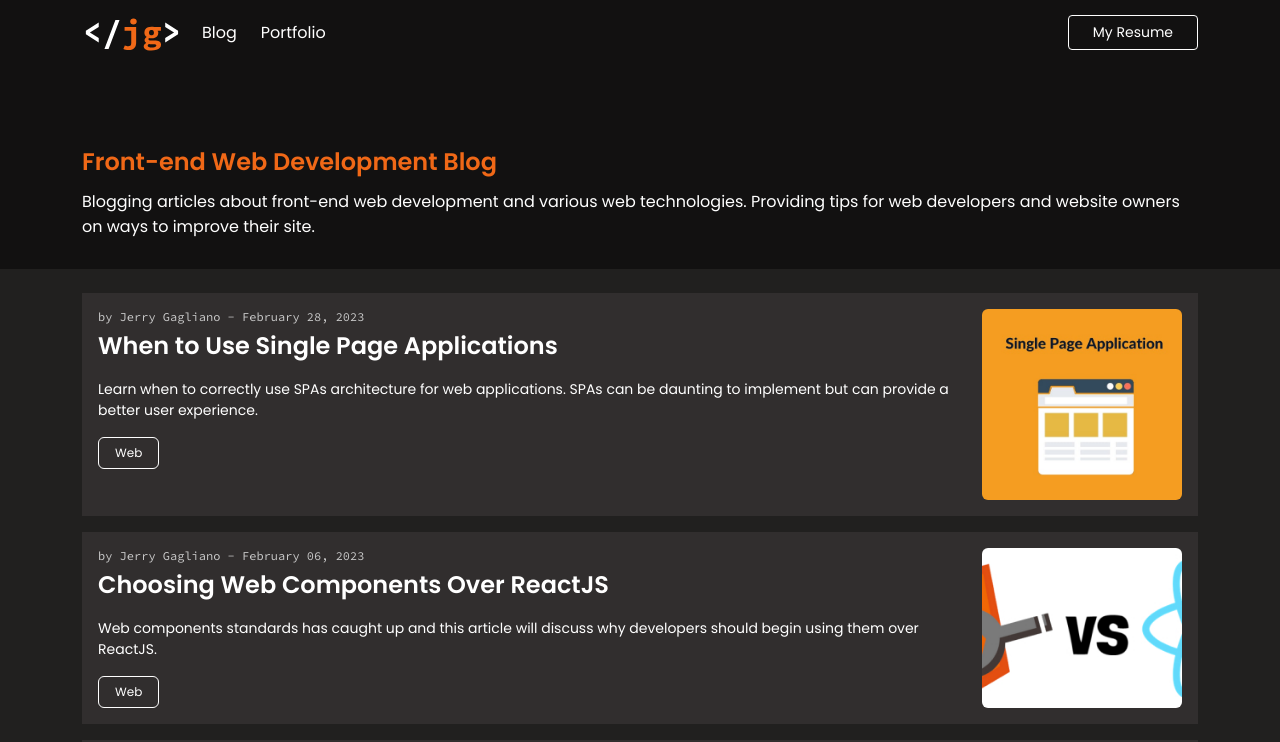
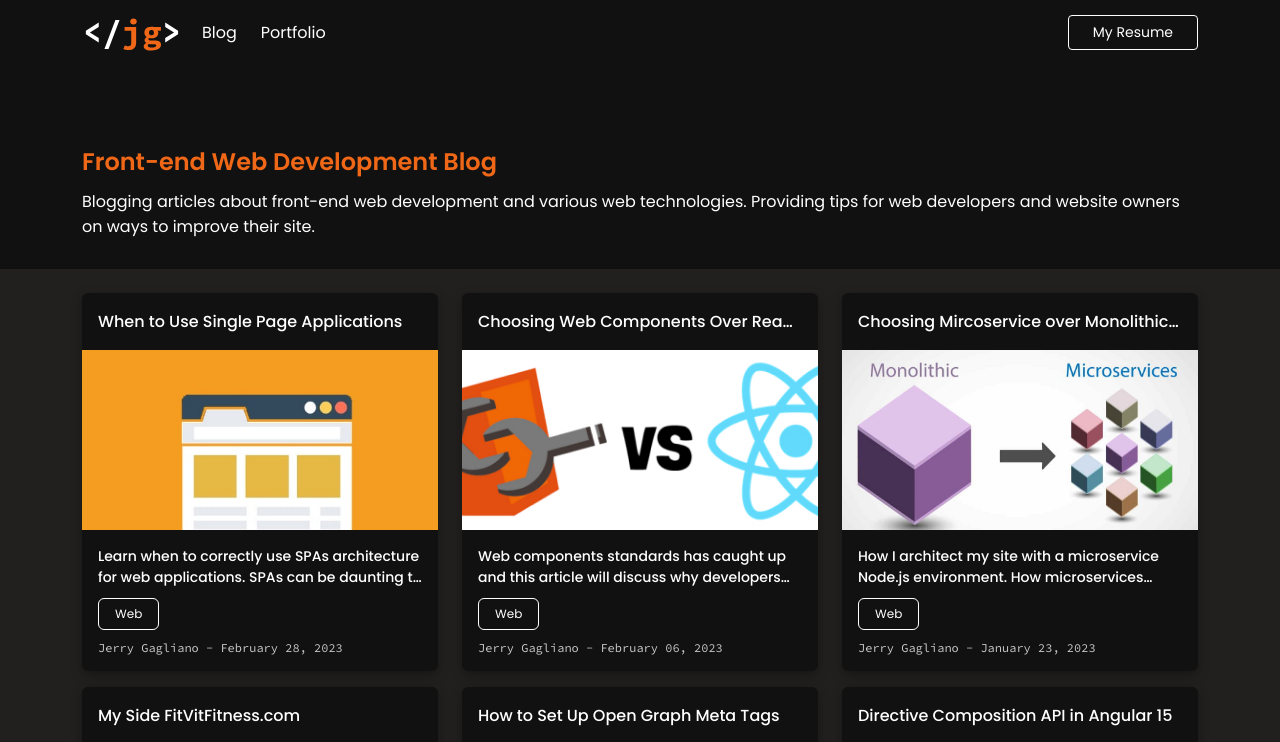
Before and after one commit to JGSolutions/jerry-gagliano, a Next.js app: page /blog in a window 1280 px wide. Shown: the top 742 px of the page. Built offline with nearby package versions, Linux system fonts and the light colour scheme.

Commit message:
implement simple blog item

```diff
--- a/components/blog-item/blog-item.module.css
+++ /dev/null
@@ -1,95 +0,0 @@
-.wrapper {
-    position: relative;
-    width: 100%;
-    height: auto;
-    display: flex;
-    gap: 16px;
-    padding: 16px;
-    background-color: var(--third-background);
-}
-
-.content {
-    display: flex;
-    flex-direction: column;
-    flex: 1;
-}
-
-.date,
-.updatedDate {
-    font-size: var(  --caption-font);
-    font-weight: var(--fw-regular);
-    font-family: var(  --ff-secondary);
-    color: var(--secondary-text);
-}
-
-.date {
-    margin-bottom: 4px;
-}
-
-.updatedDate {
-    margin-bottom: 16px;
-}
-
-.titleSection {
-    font-size: var(--fs-large);
-    font-weight: var(--fw-semi-medium);
-    color: var(--primary-text);
-    text-decoration: none;
-}
-
-.titleSection:hover {
-    color: var(--primary);
-    text-decoration: underline;
-}
-
-.imageSection {
-    width: 100%;
-    max-width: 200px;
-    display: flex;
-    align-items: center;
-}
-
-.image {
-    object-fit: cover;
-    width: 100%;
-    height: 100%;
-    border-radius: 6px;
-}
-
-.imageSectionMobile {
-    display: none;
-}
-
-.description {
-    font-weight: var(--fw-regular);
-    font-size: var(--fs-small);
-    color: var(--primary-text);
-    width: 100%;
-    margin-bottom: 16px;
-}
-
-.tags {
-    width: min-content;
-    gap: 6px;
-    display: flex;
-}
-
-@media (max-width: 600px) {
-    .wrapper {
-        gap: 0;
-    }
-
-    .titleSection {
-        font-size: var(--fs-medium);
-    }
-
-    .imageSection {
-        display: none;
-    }
-
-    .imageSectionMobile {
-        display: flex;
-        max-height: 200px;
-        margin-bottom: 10px;
-    }
-}
--- a/components/blog-item/blog-item.tsx
+++ /dev/null
@@ -1,42 +0,0 @@
-import styles from './blog-item.module.css'
-import FormatDate from '../date';
-import Link from 'next/link'
-import { generateTagsElements } from '../../lib/utils'
-
-export default function BlogItem({id, title, description, image, date, updatedDate, tags, author}) {
-    const tagItems =  generateTagsElements(tags);
-
-    return (
-        <div className={styles.wrapper}>
-            <div className={styles.content}>
-                <div className={styles.date}>
-                    by {author} - <FormatDate dateString={date} />
-                </div>
-
-                <Link href={`/posts/${id}`} className={styles.titleSection}>
-                    <h2 className={styles.h3}>{title}</h2>
-                </Link>
-
-                {/* <div className={styles.updatedDate}>
-                    updated: <FormatDate dateString={updatedDate} />
-                </div> */}
-
-                <Link href={`/posts/${id}`} className={styles.imageSectionMobile}>
-                    <img src={image} alt={title}  className={styles.image}/>
-                </Link>
-
-                <div className={styles.description}>
-                    {description}
-                </div>
-
-                <div className={styles.tags}>
-                    {tagItems}
-                </div>
-            </div>
-
-            <div className={styles.imageSection}>
-                <img src={image} alt={title} className={styles.image}/>
-            </div>
-        </div>
-    )
-}
--- a/components/simple-blog-item/simple-blog-item.tsx
+++ b/components/simple-blog-item/simple-blog-item.tsx
@@ -3,7 +3,7 @@ import FormatDate from '../date';
 import TagItem from '../tag/tag';
 import Image from 'next/image';
 
-export default function SimpleBlogItem({title, description, image, date, tags, id}) {
+export default function SimpleBlogItem({title, description, image, date, tags, author, id}) {
     const tagItems = tags.split(',').map((string, index) =>
         <TagItem string={string} key={index}/>
     );
@@ -21,7 +21,7 @@ export default function SimpleBlogItem({title, description, image, date, tags, i
                     {tagItems}
                 </div>
                 <div className={styles.date}>
-                    <FormatDate dateString={date} />
+                    {author} - <FormatDate dateString={date} />
                 </div>
             </div>
         </div>
--- a/pages/blog/index.tsx
+++ b/pages/blog/index.tsx
@@ -3,8 +3,9 @@ import styles from './blog.module.css';
 import Head from 'next/head'
 import Header  from '../../components/header/header';
 import Footer  from '../../components/footer/footer';
-import BlogItem from '../../components/blog-item/blog-item';
+import SimpleBlogItem from '../../components/simple-blog-item/simple-blog-item';
 import { getSortedPostsData } from '../../lib/posts';
+import Link from 'next/link';
 
 export async function getStaticProps() {
     const allPostsData = getSortedPostsData();
@@ -54,16 +55,17 @@ export default function Blog({ allPostsData }) {
                 <div className="container-lg">
                     <div className="row">
                     {allPostsData.map(({ id, date, updateDate, title, tags, author, description, coverImage }) => (
-                        <div className={`col col-12 ${styles.column}`} key={id}>
-                            <BlogItem
+                        <div className={`col col-md-6 col-lg-4 col-xl-4 col-12 ${styles.column}`} key={id}>
+                            <Link href={`/posts/${id}`} className={utilStyles.blogItem}>
+                                <SimpleBlogItem
                                 id={id}
                                 image={coverImage}
+                                author={author}
                                 title={title}
-                                author={author}
+                                tags={tags}
                                 description={description}
-                                tags={tags}
-                                date={date}
-                                updatedDate={updateDate} />
+                                date={updateDate} />
+                            </Link>
                         </div>
                     ))}
                     </div>
--- a/pages/index.tsx
+++ b/pages/index.tsx
@@ -177,14 +177,15 @@ export default function Home({ getRecentPosts }) {
             </div>
 
             <div className="row">
-              {getRecentPosts.map(({ id, date, title, description, coverImage, tags }) => (
+              {getRecentPosts.map(({ id, date, title, description, author, coverImage, tags }) => (
                 <div className={`col col-lg-4 col-xl-4 col-12 ${styles.col}`} key={id}>
-                  <Link href={`/posts/${id}`} className={styles.blogItem}>
+                  <Link href={`/posts/${id}`} className={utilStyles.blogItem}>
                     <SimpleBlogItem
                       id={id}
                       image={coverImage}
                       title={title}
                       tags={tags}
+                      author={author}
                       description={description}
                       date={date} />
                   </Link>
--- a/styles/Home.module.css
+++ b/styles/Home.module.css
@@ -39,11 +39,6 @@
   color: var(--primary);
 }
 
-.blogItem {
-  color: white;
-  text-decoration: none;
-}
-
 .col {
   margin-bottom: 24px;
 }
--- a/styles/utils.module.css
+++ b/styles/utils.module.css
@@ -51,3 +51,8 @@ a.back:hover {
   font-weight: var(--fw-regular);
   font-size: clamp(12px, 3.5vw, var(--fs-regular));
 }
+
+.blogItem {
+  color: white;
+  text-decoration: none;
+}
```
